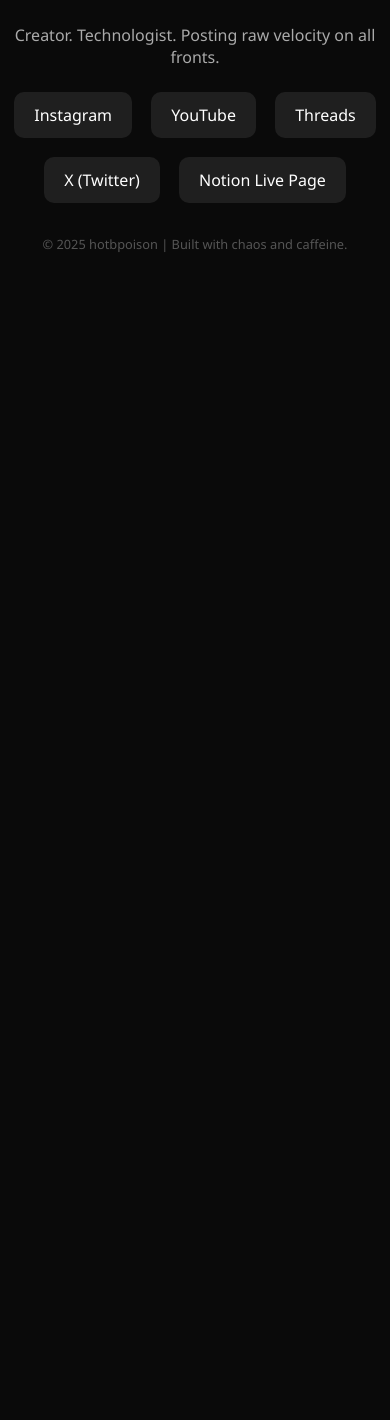
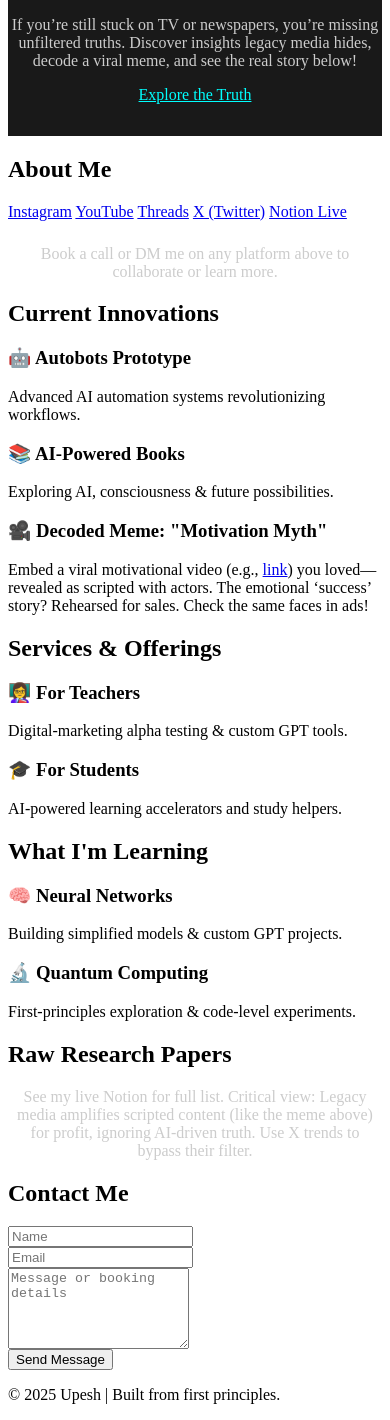
Before and after one commit to Upesh0070/allofme, a plain HTML site: page docs/index.html in a window 390 px wide. Shown: the part 348-1768 px from the top of the page. Before the commit the page ends 844 px from the top, so only its background shows below. Drawn offline with Linux system fonts and the light colour scheme.

Commit message:
Updated website: About, Experience, Projects, Links

```diff
--- a/docs/index.html
+++ b/docs/index.html
@@ -1,69 +1,130 @@
-<!DOCTYPE html>
-<html lang="en">
-<head>
-  <meta charset="UTF-8" />
-  <meta name="viewport" content="width=device-width, initial-scale=1.0"/>
-  <title>hotbpoison | Tech in a Hurry</title>
-  <style>
-    body {
-      margin: 0;
-      padding: 0;
-      font-family: 'Segoe UI', Tahoma, sans-serif;
-      background: #0a0a0a;
-      color: #f5f5f5;
-      display: flex;
-      flex-direction: column;
-      align-items: center;
-      justify-content: center;
-      min-height: 100vh;
-      text-align: center;
-    }
-    h1 {
-      font-size: 3rem;
-      margin: 0.5em 0;
-    }
-    p {
-      color: #aaa;
-      margin-bottom: 1.5em;
-    }
-    .links {
-      display: flex;
-      flex-wrap: wrap;
-      justify-content: center;
-      gap: 1.2em;
-      margin-bottom: 2em;
-    }
-    a {
-      text-decoration: none;
-      color: #fff;
-      background: #1f1f1f;
-      padding: 12px 20px;
-      border-radius: 10px;
-      transition: 0.3s ease;
-    }
-    a:hover {
-      background: #3f3fff;
-    }
-    footer {
-      font-size: 0.8rem;
-      color: #555;
-    }
-  </style>
-</head>
 <body>
-  <h1>🔥 hotbpoison</h1>
-  <p>Creator. Technologist. Posting raw velocity on all fronts.</p>
+  <nav>
+    <div class="nav-container">
+      <div class="logo">Future Architect</div>
+      <ul class="nav-links">
+        <li><a href="#about">About</a></li>
+        <li><a href="#innovations">Innovations</a></li>
+        <li><a href="#services">Services</a></li>
+        <li><a href="#learning">Learning</a></li>
+        <li><a href="#papers">Research</a></li>
+        <li><a href="#contact">Contact</a></li>
+      </ul>
+    </div>
+  </nav>
 
+  <header>
+    <div>
+      <h1 class="hero-title">Architecting Tomorrow</h1>
+      <p class="hero-sub">Where AI Innovation Meets Human Potential</p>
+    </div>
+  </header>
+
+  <!-- New Top-Level Notice -->
+  <section id="notice" style="background: rgba(0,0,0,0.9); padding: 2rem 0; text-align: center;">
+    <div class="container">
+      <h2 class="section-title" style="color: #ff00ff;">🚨 Ditch Legacy Media Now! 🚨</h2>
+      <p style="color: #ccc; margin-bottom: 1rem;">If you’re still stuck on TV or newspapers, you’re missing unfiltered truths. Discover insights legacy media hides, decode a viral meme, and see the real story below!</p>
+      <a href="#innovations" style="color: #00ffff; text-decoration: underline;">Explore the Truth</a>
+    </div>
+  </section>
+
+  <!-- About Me -->
+  <section id="about">
+    <div class="container">
+      <h2 class="section-title">About Me</h2>
       <div class="links">
         <a href="https://www.instagram.com/hotbpoison" target="_blank">Instagram</a>
         <a href="https://www.youtube.com/@techinahurry-A" target="_blank">YouTube</a>
         <a href="https://www.threads.com/@hotbpoison" target="_blank">Threads</a>
         <a href="https://x.com/upeshinmars" target="_blank">X (Twitter)</a>
-    <a href="https://massive-industry-848.notion.site/Website-Structure-212983e5ce75804688b6e1b68f4d681e?pvs=143" target="_blank">Notion Live Page</a>
+        <a href="https://massive-industry-848.notion.site/Website-Structure-212983e5ce75804688b6e1b68f4d681e?pvs=143" target="_blank">Notion Live</a>
       </div>
+      <p style="text-align:center; margin-top:1.5rem; color:#ccc;">Book a call or DM me on any platform above to collaborate or learn more.</p>
+    </div>
+  </section>
+
+  <!-- Innovations -->
+  <section id="innovations">
+    <div class="container">
+      <h2 class="section-title">Current Innovations</h2>
+      <div class="card-grid">
+        <div class="card"><h3>🤖 Autobots Prototype</h3><p>Advanced AI automation systems revolutionizing workflows.</p></div>
+        <div class="card"><h3>📚 AI-Powered Books</h3><p>Exploring AI, consciousness & future possibilities.</p></div>
+        <div class="card">
+          <h3>🎥 Decoded Meme: "Motivation Myth"</h3>
+          <p>Embed a viral motivational video (e.g., <a href="https://www.youtube.com/watch?v=example" target="_blank">link</a>) you loved—revealed as scripted with actors. The emotional ‘success’ story? Rehearsed for sales. Check the same faces in ads!</p>
+        </div>
+      </div>
+    </div>
+  </section>
+
+  <!-- Services -->
+  <section id="services">
+    <div class="container">
+      <h2 class="section-title">Services & Offerings</h2>
+      <div class="card-grid">
+        <div class="card"><h3>👩‍🏫 For Teachers</h3><p>Digital-marketing alpha testing & custom GPT tools.</p></div>
+        <div class="card"><h3>🎓 For Students</h3><p>AI-powered learning accelerators and study helpers.</p></div>
+      </div>
+    </div>
+  </section>
+
+  <!-- Learning -->
+  <section id="learning">
+    <div class="container">
+      <h2 class="section-title">What I'm Learning</h2>
+      <div class="card-grid">
+        <div class="card"><h3>🧠 Neural Networks</h3><p>Building simplified models & custom GPT projects.</p></div>
+        <div class="card"><h3>🔬 Quantum Computing</h3><p>First-principles exploration & code-level experiments.</p></div>
+      </div>
+    </div>
+  </section>
+
+  <!-- Research Papers -->
+  <section id="papers">
+    <div class="container">
+      <h2 class="section-title">Raw Research Papers</h2>
+      <p style="text-align:center; color:#ccc;">See my live Notion for full list. Critical view: Legacy media amplifies scripted content (like the meme above) for profit, ignoring AI-driven truth. Use X trends to bypass their filter.</p>
+    </div>
+  </section>
+
+  <!-- Contact -->
+  <section id="contact">
+    <div class="container">
+      <h2 class="section-title">Contact Me</h2>
+      <form action="https://formsubmit.co/youremail@example.com" method="POST" style="max-width:600px; margin:0 auto;">
+        <div class="form-group"><input type="text" name="name" placeholder="Name" required></div>
+        <div class="form-group"><input type="email" name="email" placeholder="Email" required></div>
+        <div class="form-group"><textarea name="message" rows="5" placeholder="Message or booking details" required></textarea></div>
+        <div class="form-group"><button type="submit">Send Message</button></div>
+      </form>
+    </div>
+  </section>
 
   <footer>
-    © 2025 hotbpoison | Built with chaos and caffeine.
+    <p>© 2025 Upesh | Built from first principles.</p>
   </footer>
+
+  <script>
+    // Floating particles
+    function createParticle() {
+      const p = document.createElement('div'); p.className='particle';
+      p.style.left=Math.random()*100+'vw'; p.style.animationDuration=(Math.random()*3+3)+'s';
+      document.body.appendChild(p);
+      setTimeout(()=>p.remove(),6000);
+    }
+    setInterval(createParticle,300);
+
+    // Smooth scroll
+    document.querySelectorAll('a[href^="#"]').forEach(a=>a.addEventListener('click',e=>{e.preventDefault();document.querySelector(a.getAttribute('href')).scrollIntoView({behavior:'smooth'});}));
+
+    // Header dynamic
+    document.addEventListener('mousemove',e=>{
+      const h=document.querySelector('header');
+      const x=e.clientX/window.innerWidth*100, y=e.clientY/window.innerHeight*100;
+      h.style.background=`radial-gradient(circle at ${x}% ${y}%, rgba(0,255,255,0.1) 0%, transparent 50%)`;
+    });
+  </script>
 </body>
 </html>
```
Also changed, not shown: website/index.html (+38 -40 lines). Lines whose indentation alone changed are shown as unchanged.
